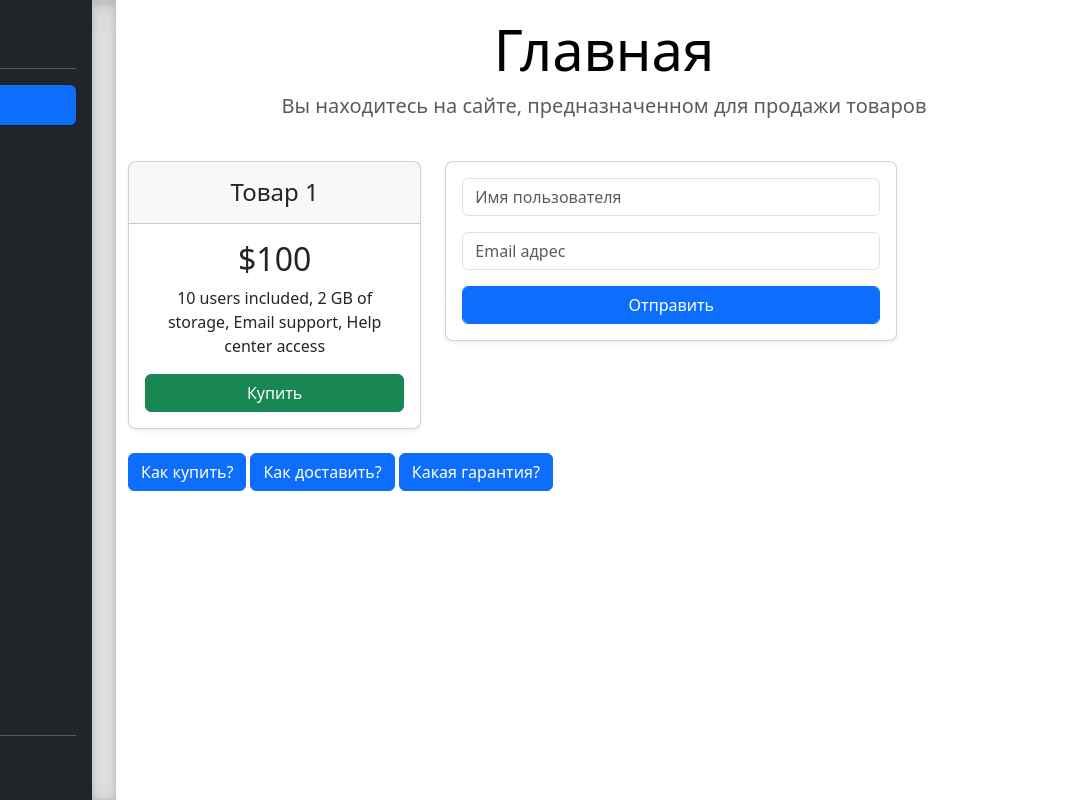
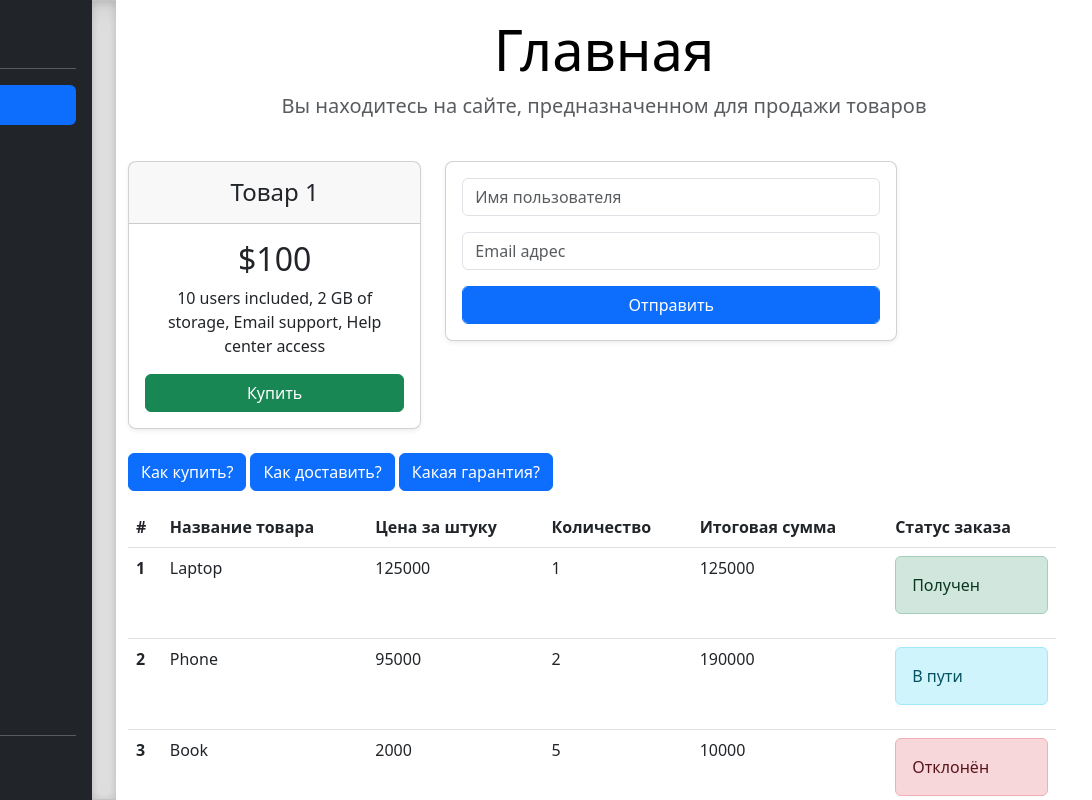
Before and after one commit to Serovvans/base_shop, a plain HTML site: page index.html in a window 1280 px wide. Shown: the full height of the page, 188-1280 px from the left. Drawn offline with nearby package versions, Linux system fonts and the light colour scheme.

Commit message:
additionally task

```diff
--- a/index.html
+++ b/index.html
@@ -41,7 +41,7 @@
             height: -webkit-fill-available;
             max-height: 100vh;
             overflow-x: auto;
-            overflow-y: hidden;
+            overflow-y: auto;
         }
 
         .b-example-divider {
@@ -331,6 +331,60 @@
                     </div>
                 </div>
             </div>
+            <div class="row">
+                <div class="col-12">
+                    <table class="table">
+                      <thead>
+                        <tr>
+                            <th scope="col">#</th>
+                            <th scope="col">Название товара</th>
+                            <th scope="col">Цена за штуку</th>
+                            <th scope="col">Количество</th>
+                            <th scope="col">Итоговая сумма</th>
+                            <th scope="col">Статус заказа</th>
+                        </tr>
+                      </thead>
+                      <tbody>
+                        <tr>
+                            <th scope="row">1</th>
+                            <td>Laptop</td>
+                            <td>125000</td>
+                            <td>1</td>
+                            <td>125000</td>
+                            <td>
+                                <div class="alert alert-success" role="alert">
+                                    Получен
+                                </div>
+                            </td>
+                        </tr>
+                        <tr>
+                            <th scope="row">2</th>
+                            <td>Phone</td>
+                            <td>95000</td>
+                            <td>2</td>
+                            <td>190000</td>
+                            <td>
+                                <div class="alert alert-info" role="alert">
+                                    В пути
+                                </div>
+                            </td>
+                        </tr>
+                        <tr>
+                          <th scope="row">3</th>
+                            <td>Book</td>
+                            <td>2000</td>
+                            <td>5</td>
+                            <td>10000</td>
+                            <td>
+                                <div class="alert alert-danger" role="alert">
+                                    Отклонён
+                                </div>
+                            </td>
+                        </tr>
+                      </tbody>
+                    </table>
+                </div>
+            </div>
         </main>
 
     </div>
```
